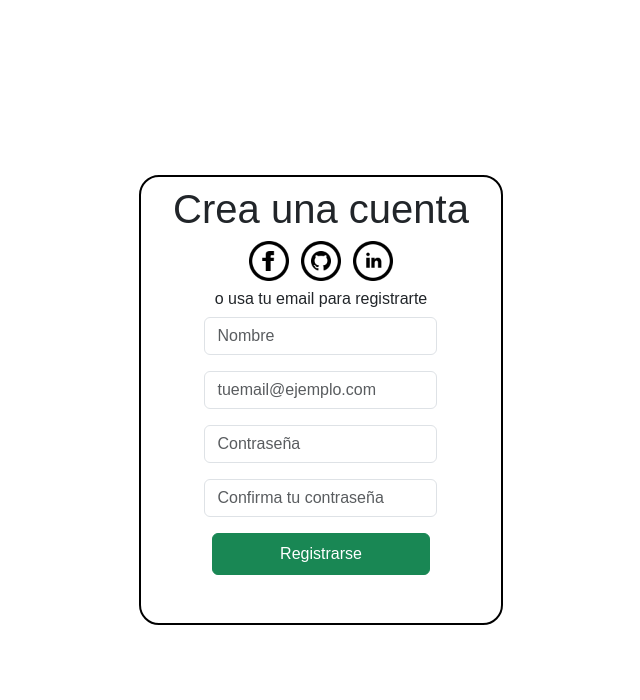
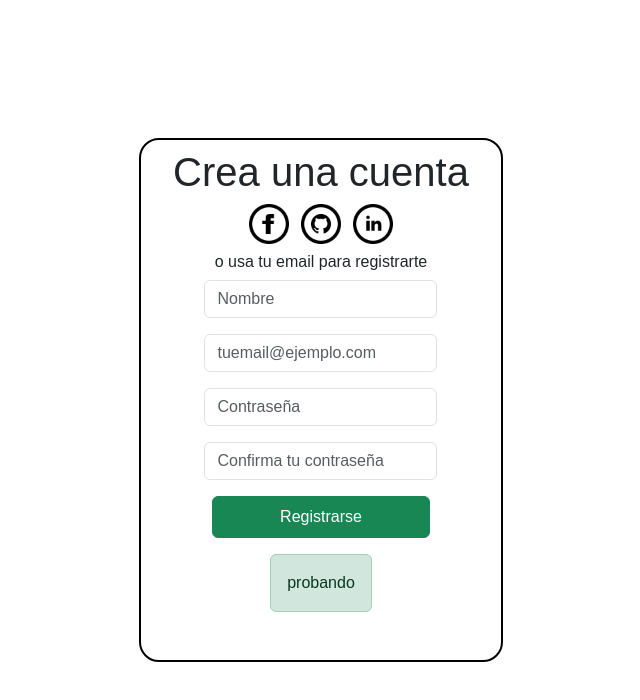
Before and after one commit to DomGP/Modulo04_Desafio_02_col, a React (Vite) app: page / in a window 1280 px wide. Shown: the top 700 px of the page, without its empty margins (319-959 px from the left). Built offline with nearby package versions, Linux system fonts and the light colour scheme.

Commit message:
Se agrega componente Alert de Bootstrap

```diff
--- /dev/null
+++ b/src/components/Alerta.jsx
@@ -0,0 +1,11 @@
+import Alert from 'react-bootstrap/Alert';
+
+const Alerta = ({colorAlert, textAlert}) => {
+    return (
+        <>
+            <Alert variant={colorAlert}>{textAlert}</Alert>
+        </>
+    )
+}
+
+export default Alerta
--- a/src/components/Registro.jsx
+++ b/src/components/Registro.jsx
@@ -1,4 +1,4 @@
-import Alert from "./Alert"
+import Alerta from "./Alerta"
 import Formulario from "./Formulario"
 import SocialButton from "./SocialButton"
 import Header from "./Header"
@@ -23,7 +23,10 @@ const Registro = () => {
                 subtitleText = 'o usa tu email para registrarte'
             />
             <Formulario />
-            <Alert />
+            <Alerta
+                colorAlert = 'success'
+                textAlert = 'probando'
+                />
         </div>
 
         </>
--- a/src/index.css
+++ b/src/index.css
@@ -1,5 +1,3 @@
-
-
 body {
   margin: 0;
   display: flex;
```
Also changed, not shown: src/components/Alert.jsx (deleted, +0 -9 lines).
